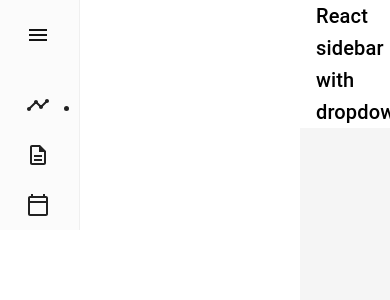
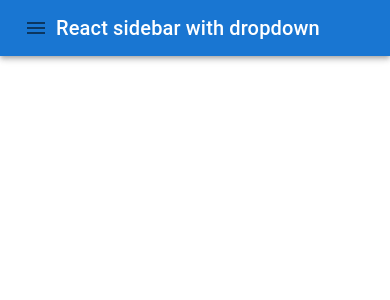
Before and after one commit to ElamanBaiguanishev/grandmaster_web_app, a React (Vite) app in the folder frontend/: page / in a window 390 px wide. Shown: the top 300 px of the page. Built offline with nearby package versions, Linux system fonts and the light colour scheme.

Commit message:
Добавил адаптив, взаимодействие topbar и sidebar

```diff
--- a/frontend/src/components/common/Topbar.tsx
+++ b/frontend/src/components/common/Topbar.tsx
@@ -1,20 +1,22 @@
-import { AppBar, Toolbar, Typography } from "@mui/material";
-import colorConfigs from "../../configs/colorConfigs";
-import sizeConfigs from "../../configs/sizeConfigs";
+import { AppBar, Toolbar, Typography, IconButton } from "@mui/material";
+import MenuOutlinedIcon from "@mui/icons-material/MenuOutlined";
+import { useDispatch } from 'react-redux';
+import { toggleSidebar } from "../../store/sidebar/sidebarSlice";
+import { useAppSelector } from "../../store/hooks";
+import { FC } from "react";
 
-const Topbar = () => {
+const Topbar: FC = () => {
+  const dispatch = useDispatch();
+  const { isBroken } = useAppSelector((state) => state.sidebar);
+
   return (
-    <AppBar
-      position="fixed"
-      sx={{
-        width: `calc(100% - ${sizeConfigs.sidebar.width})`,
-        ml: sizeConfigs.sidebar.width,
-        boxShadow: "unset",
-        backgroundColor: colorConfigs.topbar.bg,
-        color: colorConfigs.topbar.color
-      }}
-    >
+    <AppBar position="static" sx={{ zIndex: 1201 }}>
       <Toolbar>
+        {isBroken && (
+          <IconButton onClick={() => dispatch(toggleSidebar())}>
+            <MenuOutlinedIcon />
+          </IconButton>
+        )}
         <Typography variant="h6">
           React sidebar with dropdown
         </Typography>
@@ -23,4 +25,5 @@ const Topbar = () => {
   );
 };
 
+
 export default Topbar;
--- a/frontend/src/components/layout/MainLayout.tsx
+++ b/frontend/src/components/layout/MainLayout.tsx
@@ -1,35 +1,27 @@
 import { Outlet } from "react-router-dom";
-import { Box, Toolbar } from "@mui/material";
-import colorConfigs from "../../configs/colorConfigs";
-import sizeConfigs from "../../configs/sizeConfigs";
+import { Box } from "@mui/material";
 import Topbar from "../common/Topbar";
 import SideBarFC from "../sidebar/SideBar";
+import { FC } from "react";
 
-const MainLayout = () => {
+const MainLayout: FC = () => {
   return (
-    <Box sx={{ display: "flex" }}>
-      <Topbar />
+    <Box sx={{ display: "flex", height: "100vh" }}>
       <Box
         component="nav"
-        sx={{
-          width: sizeConfigs.sidebar.width,
-          flexShrink: 0
-        }}
+        sx={{ flexShrink: 0 }}
       >
         <SideBarFC />
       </Box>
       <Box
         component="main"
-        sx={{
-          flexGrow: 1,
-          p: 3,
-          width: `calc(100% - ${sizeConfigs.sidebar.width})`,
-          minHeight: "100vh",
-          backgroundColor: colorConfigs.mainBg
-        }}
+        sx={{ flexGrow: 1, display: "flex", flexDirection: "column" }}
       >
-        <Toolbar />
-        <Outlet />
+        <Topbar />
+        {/* <Toolbar /> */}
+        <Box sx={{ flexGrow: 1, p: 2 }}>
+          <Outlet />
+        </Box>
       </Box>
     </Box>
   );
--- a/frontend/src/components/sidebar/SideBar.tsx
+++ b/frontend/src/components/sidebar/SideBar.tsx
@@ -1,4 +1,4 @@
-import { Box, IconButton, Typography, useTheme } from '@mui/material';
+import { Box, Typography, useTheme } from '@mui/material';
 import { Menu, MenuItem, SubMenu, Sidebar } from "react-pro-sidebar";
 import TimelineOutlinedIcon from "@mui/icons-material/TimelineOutlined";
 import CloseOutlinedIcon from "@mui/icons-material/CloseOutlined";
@@ -8,47 +8,72 @@ import ShowChartOutlinedIcon from "@mui/icons-material/ShowChartOutlined";
 import DescriptionOutlinedIcon from "@mui/icons-material/DescriptionOutlined";
 import CalendarTodayOutlinedIcon from "@mui/icons-material/CalendarTodayOutlined";
 
-import { FC, useState } from 'react';
+import { FC } from 'react';
 import { tokens } from '../../theme';
+import { useAppDispatch, useAppSelector } from '../../store/hooks';
+import { setIsBroken, setIsCollapsed, toggleSidebar } from "../../store/sidebar/sidebarSlice";
 
 const SideBarFC: FC = () => {
     const theme = useTheme();
-    const [isCollapsed, setIsCollapsed] = useState(true);
+    const dispatch = useAppDispatch();
+    const isToggled = useAppSelector((state) => state.sidebar.isToggled);
+    const isCollapsed = useAppSelector((state) => state.sidebar.isCollapsed);
 
     const colors = tokens(theme.palette.mode);
 
     return (
-        <Box>
-            <Sidebar collapsed={isCollapsed}>
+        <Box sx={{
+            position: "sticky",
+            display: "flex",
+            height: "100vh",
+            top: 0,
+            bottom: 0,
+            zIndex: 10000,
+            "& .sidebar": {
+                border: "none",
+            },
+            "& .menu-icon": {
+                backgroundColor: "transparent !important",
+            },
+            "& .menu-item": {
+                backgroundColor: "transparent !important",
+            },
+            "& .menu-anchor": {
+                color: "inherit !important",
+                backgroundColor: "transparent !important",
+            },
+            "& .menu-item:hover": {
+                color: `${colors.blueAccent[500]} !important`,
+                backgroundColor: "transparent !important",
+            },
+            "& .menu-item.active": {
+                color: `${colors.greenAccent[500]} !important`,
+                backgroundColor: "transparent !important",
+            },
+        }}>
+            <Sidebar
+                collapsed={isCollapsed}
+                toggled={isToggled}
+                backgroundColor={colors.primary[400]}
+                onBreakPoint={(broken) => dispatch(setIsBroken(broken))}
+                breakPoint="md"
+                onBackdropClick={() => dispatch(toggleSidebar())}
+            >
                 <Menu>
                     <MenuItem
                         icon={
                             isCollapsed ? (
-                                <MenuOutlinedIcon onClick={() => setIsCollapsed(false)} />
+                                <MenuOutlinedIcon onClick={() => dispatch(setIsCollapsed(false))} />
                             ) : (
-                                <CloseOutlinedIcon onClick={() => setIsCollapsed(true)} />
+                                <CloseOutlinedIcon onClick={() => dispatch(setIsCollapsed(true))} />
                             )
                         }
-                        style={{
-                            margin: "10px 0 20px 0",
-                            color: colors.grey[100],
-                        }}
                     >
                         {!isCollapsed && (
-                            <Box
-                                display="flex"
-                                justifyContent="space-between"
-                                alignItems="center"
-                                ml="15px"
-                            >
+                            <Box display="flex" justifyContent="space-between" alignItems="center" ml="15px">
                                 <Typography variant="h3" color={colors.grey[100]}>
                                     ADMINIS
                                 </Typography>
-                                <IconButton
-                                    onClick={() => setIsCollapsed(true)}
-                                >
-                                    <CloseOutlinedIcon />
-                                </IconButton>
                             </Box>
                         )}
                     </MenuItem>
```
